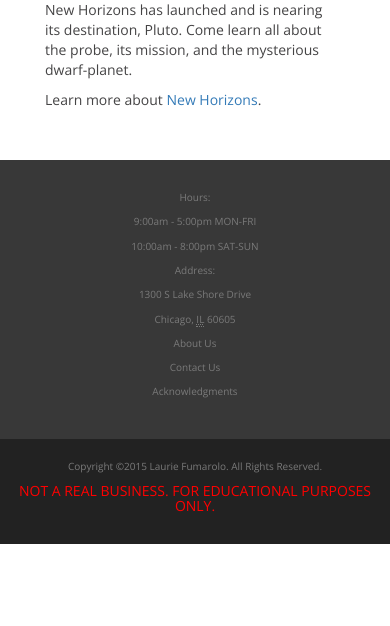
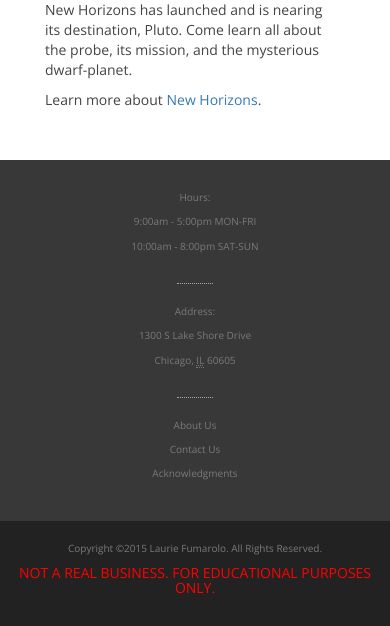
Before and after one commit to lauriefumarolo/cityplanetarium, a PHP site: page /index.php in a window 390 px wide. Shown: the part 1734-2360 px from the top of the page. Before the commit the page ends 2278 px from the top, so only its background shows below. Run offline with PHP 8.4, Linux system fonts and the light colour scheme.

Commit message:
Putting dividers in footer when mobile-sized.

```diff
--- a/publish/css/styles.css
+++ b/publish/css/styles.css
@@ -226,6 +226,10 @@ footer a:hover, footer a:active {
 	color: red;
 }
 
+.footer-hr {
+	display: none;
+}
+
 /* Media Queries */
 
 @media (max-width: 767px) {
@@ -248,6 +252,13 @@ footer a:hover, footer a:active {
 	footer {
 		height: 365px;
 	}
+
+	/* Dividers for footer columns */
+	.footer-hr {
+		display: block;
+		width: 10%;
+		margin-top: 30px;
+	}
 }
 
 @media (max-width: 426px) {
--- a/publish/footer.php
+++ b/publish/footer.php
@@ -6,11 +6,13 @@
 			<p class="small">10:00am - 8:00pm SAT-SUN</p>
 		</div>
 		<div class="col-sm-4">
+			<hr class="footer-hr" />
 			<p class="small">Address:</p>
 			<p class="small">1300 S Lake Shore Drive</p>
 			<p class="small">Chicago, <abbr title="Illinois">IL</abbr> 60605</p>
 		</div>
 		<div class="col-sm-4">
+			<hr class="footer-hr" />
 			<p class="small"><a href="about_us.php">About Us</a></p>
 			<p class="small"><a href="contact_us.php">Contact Us</a></p>
 			<p class="small"><a href="acknowledgments.php">Acknowledgments</a></p>
```
